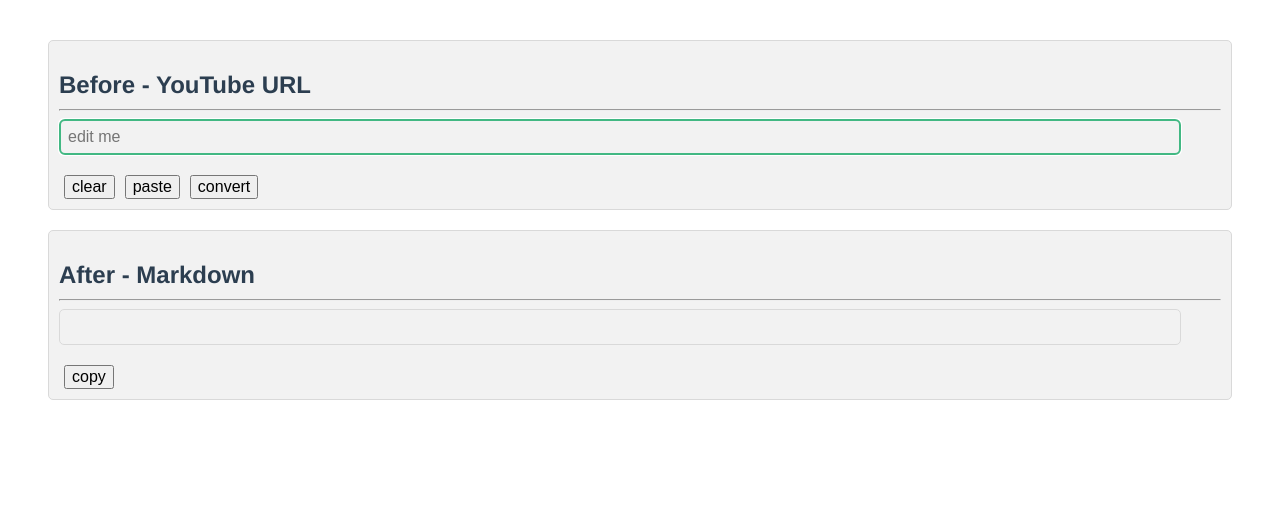
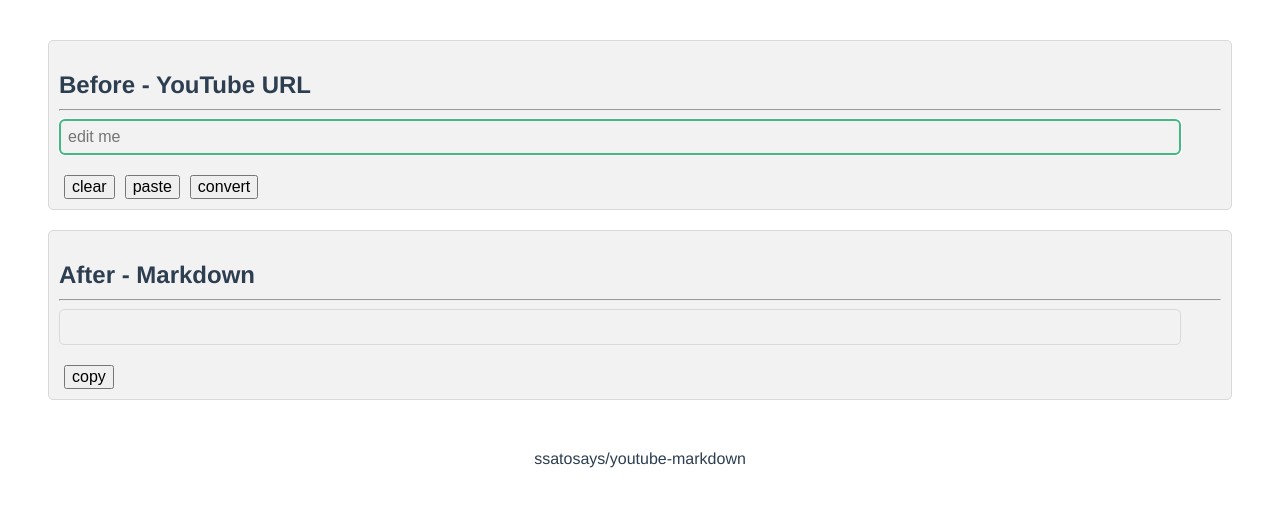
Before and after one commit to ssatosays/youtube-markdown, a Vue app: page / in a window 1280 px wide. Shown: the top 506 px of the page. Built offline with nearby package versions, Linux system fonts and the light colour scheme.

Commit message:
Add footer

```diff
--- a/src/App.vue
+++ b/src/App.vue
@@ -7,6 +7,11 @@
   <after-conversion
     ref="afConversion"
   ></after-conversion>
+  <footer>
+    <div>
+      <a href="https://github.com/ssatosays/youtube-markdown">ssatosays/youtube-markdown</a>
+    </div>
+  </footer>
 </template>
 
 <script>
@@ -87,4 +92,12 @@
 .mt {
   margin-top: 20px;
 }
+footer div {
+  margin-top: 50px;
+  text-align: center;
+}
+footer div a {
+  color: inherit;
+  text-decoration: none;
+}
 </style>
```
